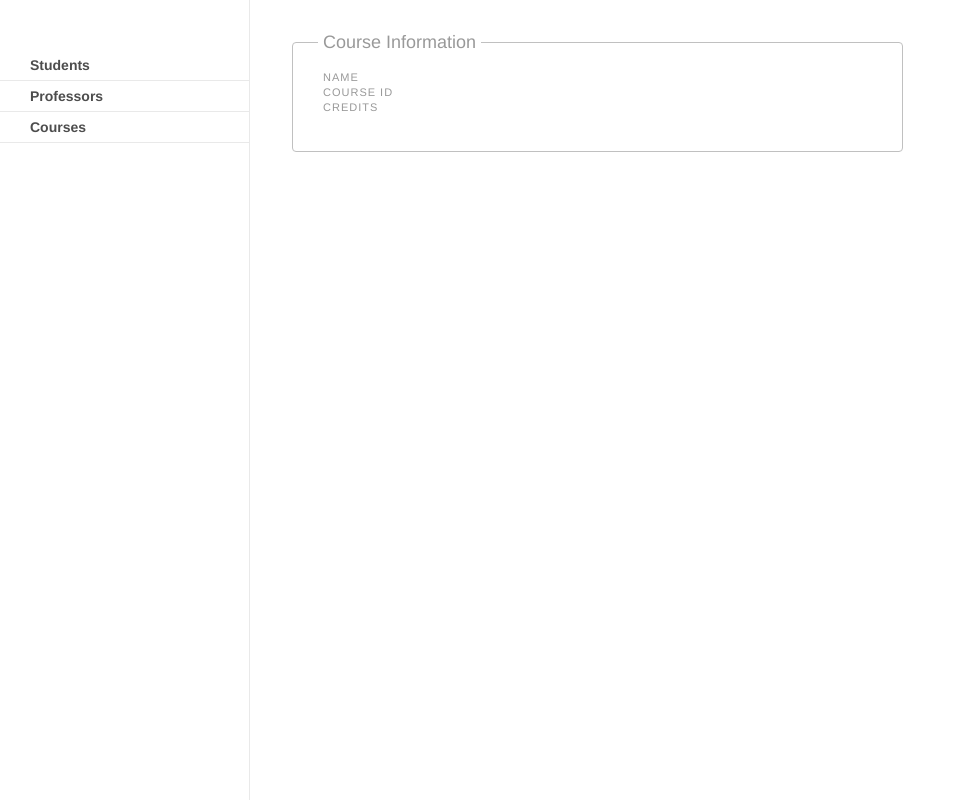
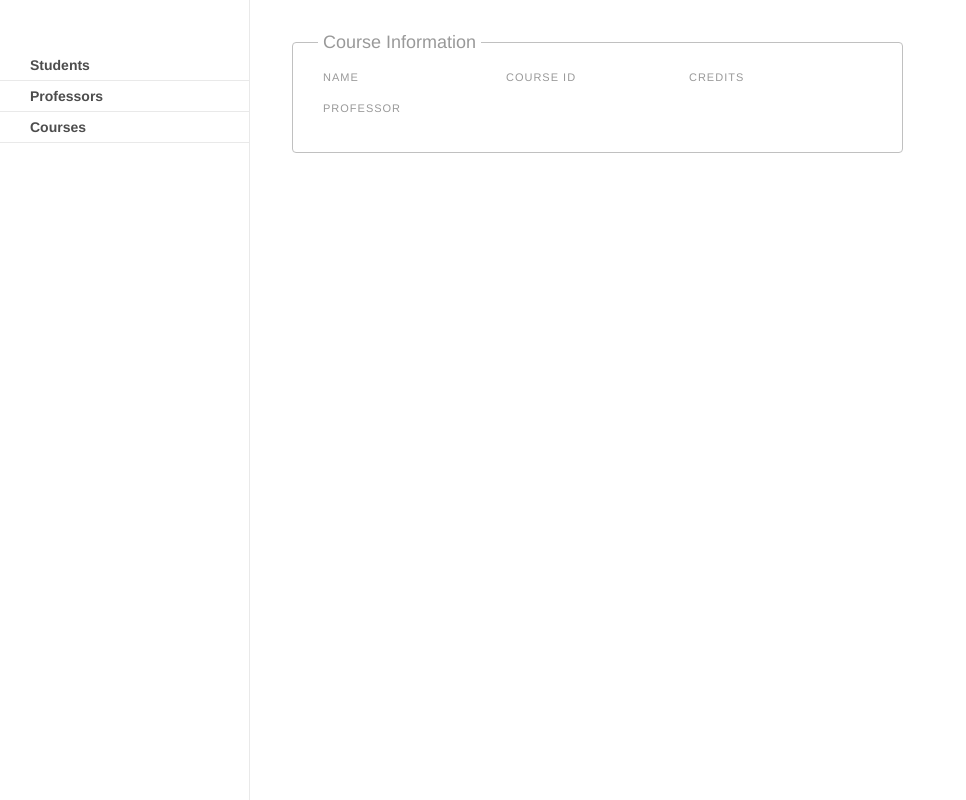
Before and after one commit to scperkins/Gradebook, a Python web app: template templates/course.html in a window 1280 px wide. Shown: the whole page, without its empty margins (0-966 px from the left). Run offline with Jinja, Linux system fonts and the light colour scheme; the template is opened without the code that fills it, so the values that code supplies are empty.

Commit message:
added link to professor in course detail

```diff
--- a/templates/add_students.html
+++ b/templates/add_students.html
@@ -28,7 +28,7 @@
 			</div>
 			<div data-field-span="1">
 				<label>Graduation Year:</label>
-				<input type="date" name="grad_year" required>
+				<input type="date" name="grad_year" placeholder-"mm/dd/yyyy" required>
 			</div>
 			<div data-field-span="1">
 				<label>GPA:</label>
--- a/templates/course.html
+++ b/templates/course.html
@@ -9,10 +9,18 @@
 						<dl class="span-1">
 							<dt>Name</dt>
 							<dd>{{course.name}}</dd>
+						</dl>
+						<dl class="span-1">
 							<dt>Course ID</dt>
 							<dd>{{ course.short_course_id }}</dd>
+						</dl>
+						<dl class="span-1">
 							<dt>Credits</dt>
 							<dd>{{ course.credits }}</dd>
+						</dl>
+						<dl>
+							<dt>Professor</dt>
+							<dd>{{ course.professor.first_name + " " + course.professor.last_name }}</dd>
 						</dl>
 					</div>
 			</fieldset>
```
